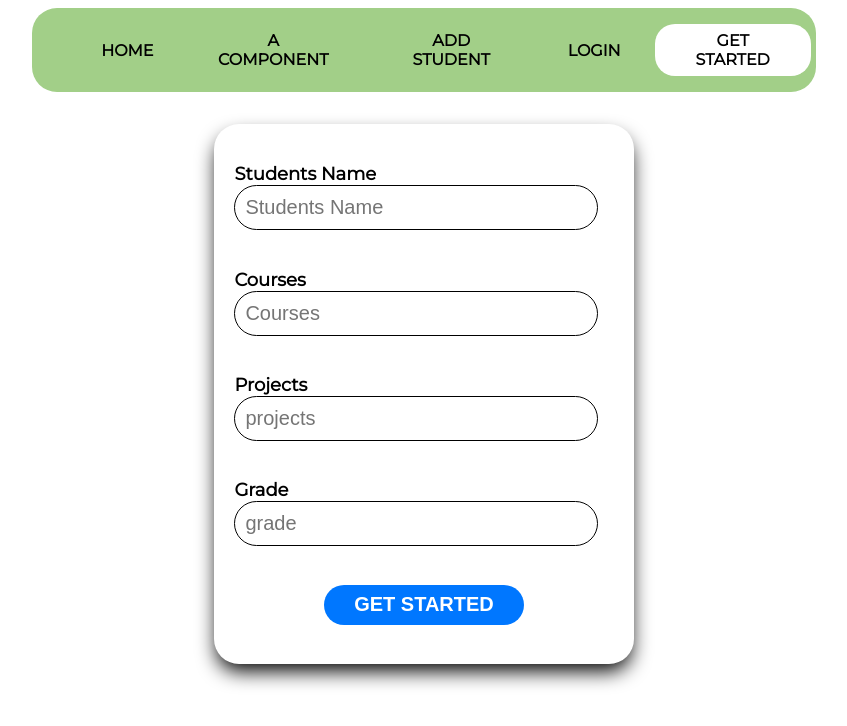
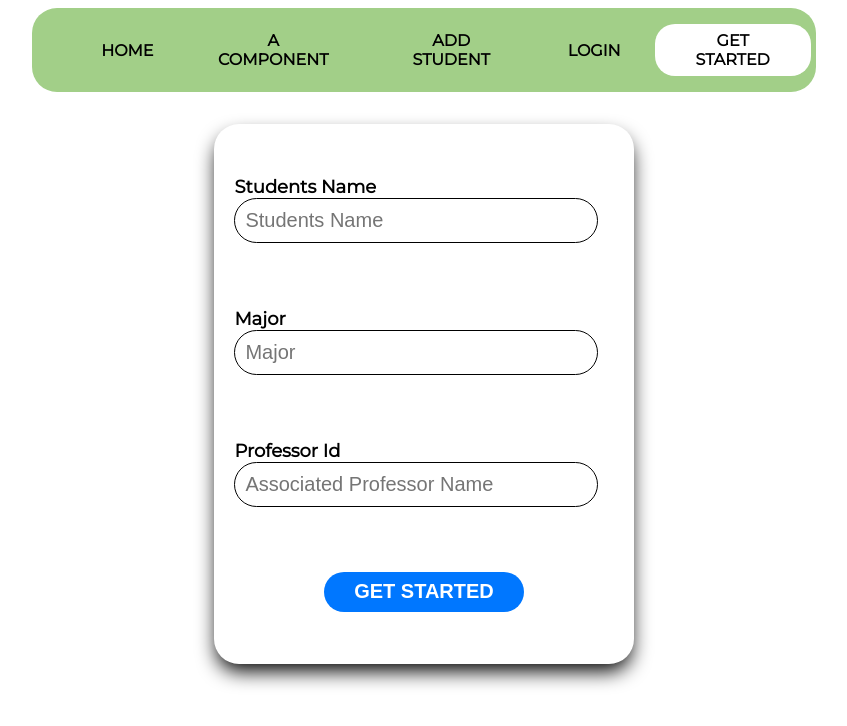
Before and after one commit to Better-Professor-Team/Front-end, a React (Create React App) app in the folder better-professor/: page /add-user in a window 1280 px wide. Shown: the top 726 px of the page, without its empty margins (216-1063 px from the left). Built offline with nearby package versions, Linux system fonts and the light colour scheme.

Commit message:
added add user post request. Add User form is fully functional.

```diff
--- a/better-professor/src/components/EditUserForm.jsx
+++ b/better-professor/src/components/EditUserForm.jsx
@@ -1,56 +1,53 @@
-import React from 'react';
-import {withFormik, Form, Field} from 'formik';
+import React,{useState, useEffect} from 'react';
+import axios from 'axios';
+import {withFormik, setStatus} from 'formik';
 import * as Yup from 'yup';
-import S from 'styled-components';
 import { StyledFormikForm, StyledLink, FormikField, StyledButton, StyledLabel, ErrorMessage} from './FormStyledComponents';
 
 
 const FormikForm = ({ values, handleChange, errors, touched, status }) => {
+
+  // const [users, setUsers] = useState([]);
+
+  // useEffect( () => {
+  //     status && setUsers(users => [...users, status])
+  // },[status]);
+
     return(
         <StyledFormikForm>
         <StyledLabel secondary="true" > Students Name
         <FormikField
           type="text"
           label="Students Name"
-          name="studentsName"
+          name="student_name"
           placeholder="Students Name"
-          value={values.studentsName}
+          value={values.student_name}
         />
-        {touched.studentsName && errors.studentsName && <ErrorMessage>{errors.studentsName}</ErrorMessage>}
+        {touched.student_name && errors.student_name && <ErrorMessage>{errors.student_name}</ErrorMessage>}
          </StyledLabel>
 
-        <StyledLabel secondary="true" > Courses
+        <StyledLabel secondary="true" > Major
         <FormikField
           label="Course"
           type="text"
-          name="courses"
-          placeholder="Courses"
-          value={values.courses}
+          name="major"
+          placeholder="Major"
+          value={values.major}
         />
-        {touched.courses && errors.courses && <ErrorMessage>{errors.courses}</ErrorMessage>}
+        {touched.major && errors.major && <ErrorMessage>{errors.major}</ErrorMessage>}
         </StyledLabel>
 
-        <StyledLabel secondary="true" > Projects
+        <StyledLabel secondary="true" > Professor Id
         <FormikField
-          label="Projects"
+          label="Professor Id"
           type="text"
-          name="projects"
-          placeholder="projects"
-          value={values.projects}
+          name="user_id"
+          placeholder="Associated Professor Name"
+          value={values.user_id}
         />
-        {touched.projects && errors.projects && <ErrorMessage>{errors.projects}</ErrorMessage>}
+        {touched.user_id && errors.user_id && <ErrorMessage>{errors.user_id}</ErrorMessage>}
         </StyledLabel>
 
-        <StyledLabel secondary="true" > Grade
-        <FormikField
-          label="Grade"
-          type="text"
-          name="grade"
-          placeholder="grade"
-          value={values.grade}
-        />
-        {touched.grade && errors.grade && <ErrorMessage>{errors.grade}</ErrorMessage>}
-        </StyledLabel>
 
 
         <StyledButton secondary="true" type="submit" >Get Started</StyledButton>
@@ -59,20 +56,31 @@ const FormikForm = ({ values, handleChange, errors, touched, status }) => {
 }
 
 const EditUserForm = withFormik({
-    mapPropsToValues({ studentsName, courses, projects, grade}) {
+    mapPropsToValues({ student_name, major, user_id}) {
         return {
-            studentsName: studentsName || "",
-            courses: courses || "",
-            projects: projects || "", // Change to array since it will be a list of projects.
-            grade: grade || "",
+            student_name: student_name || "",
+            major: major || "",
+            user_id: user_id || "",
         }
     },
     validationSchema: Yup.object().shape({
-        studentsName: Yup.string().required("Please enter a valid Student Name"),
-        courses: Yup.string().required("Please enter a course"),
-        projects: Yup.string().required("Please enter one project at minimal"),
-        grade: Yup.string().required("Please enter a the students grade")
-      })
+        student_name: Yup.string().required("Please enter a valid Student Name"),
+        major: Yup.string().required("Please enter a major"),
+        user_id: Yup.string().required("Please enter a professors name"),
+      }),
+
+      handleSubmit(values, {setStatus}) {
+        axios
+          .post("http://localhost:5000/students", values)
+          .then(response => {
+            console.log(response);
+            setStatus(response.data.name)
+          })
+          .catch(error => {
+            console.log(error);
+          });
+      }
+
 })(FormikForm);
 
 export default EditUserForm;
```
